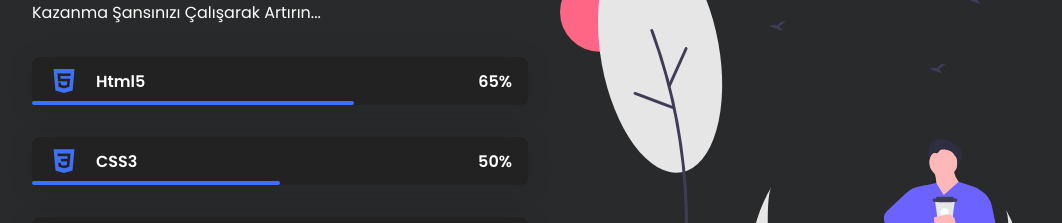
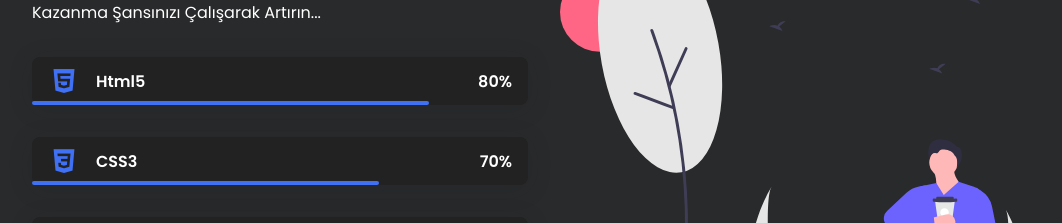
Before and after one commit to TheCoderAmaUzgun/thecoderamauzgun.github.io, a plain HTML site: page index.html in a window 1280 px wide. Shown: the part 1606-1829 px from the top of the page, without its empty margins (96-1158 px from the left). Drawn offline with nearby package versions, Linux system fonts and the light colour scheme.

Commit message:
New uptade

```diff
--- a/assets/css/styles.css
+++ b/assets/css/styles.css
@@ -353,11 +353,11 @@ img {
 }
 
 .skill_html {
-  width: 65%;
+  width: 80%;
 }
 
 .skill_css {
-  width: 50%;
+  width: 70%;
 }
 
 .skill_js {
--- a/index.html
+++ b/index.html
@@ -714,7 +714,7 @@
                 <span class="skill_name">Html5</span>
               </div>
 
-              <div><span class="skill_percentage">65%</span></div>
+              <div><span class="skill_percentage">80%</span></div>
 
               <div class="skill_bar skill_html"></div>
             </div>
@@ -725,7 +725,7 @@
                 <span class="skill_name">CSS3</span>
               </div>
 
-              <div><span class="skill_percentage">50%</span></div>
+              <div><span class="skill_percentage">70%</span></div>
 
               <div class="skill_bar skill_css"></div>
             </div>
```
